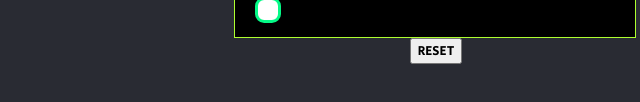
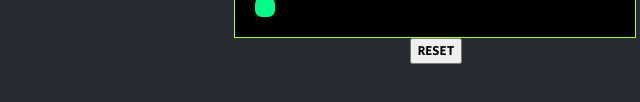
Before and after one commit to y-mathur-i/vjs-games, a website: page public/spaceInvaders/index.html in a window 1280 px wide. Shown: the part 570-672 px from the top of the page, 205-845 px from the left. Drawn offline with Linux system fonts and the light colour scheme.

Commit message:
fixed bug

```diff
--- a/public/spaceInvaders/style.css
+++ b/public/spaceInvaders/style.css
@@ -16,9 +16,9 @@
 }
 
 .shooter {
-  background-color: white;
+  background-color: rgb(5, 250, 135);
   border-radius: 35%;
-  border: 3px solid rgb(5, 250, 135);
+  /* border: 0px groove rgb(5, 250, 135); */
 }
 
 .invader {
```
